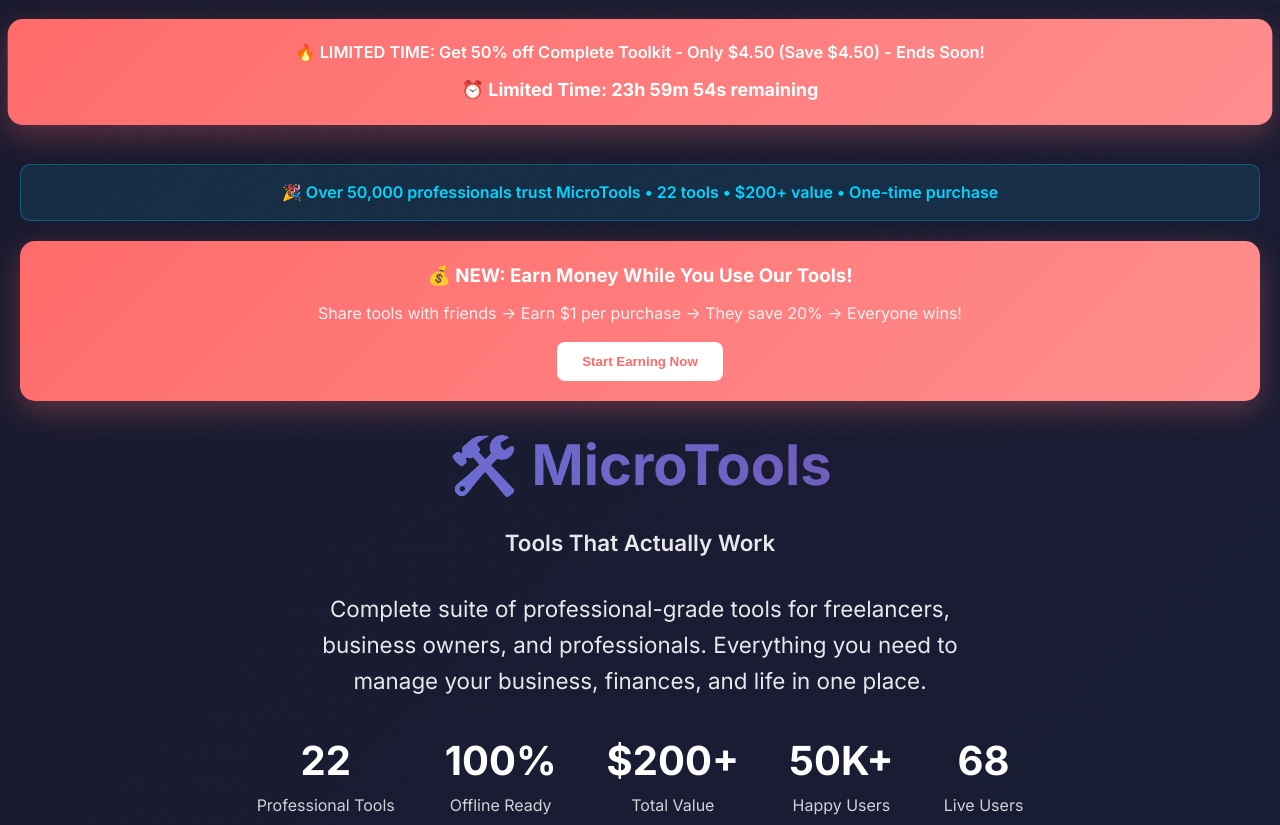
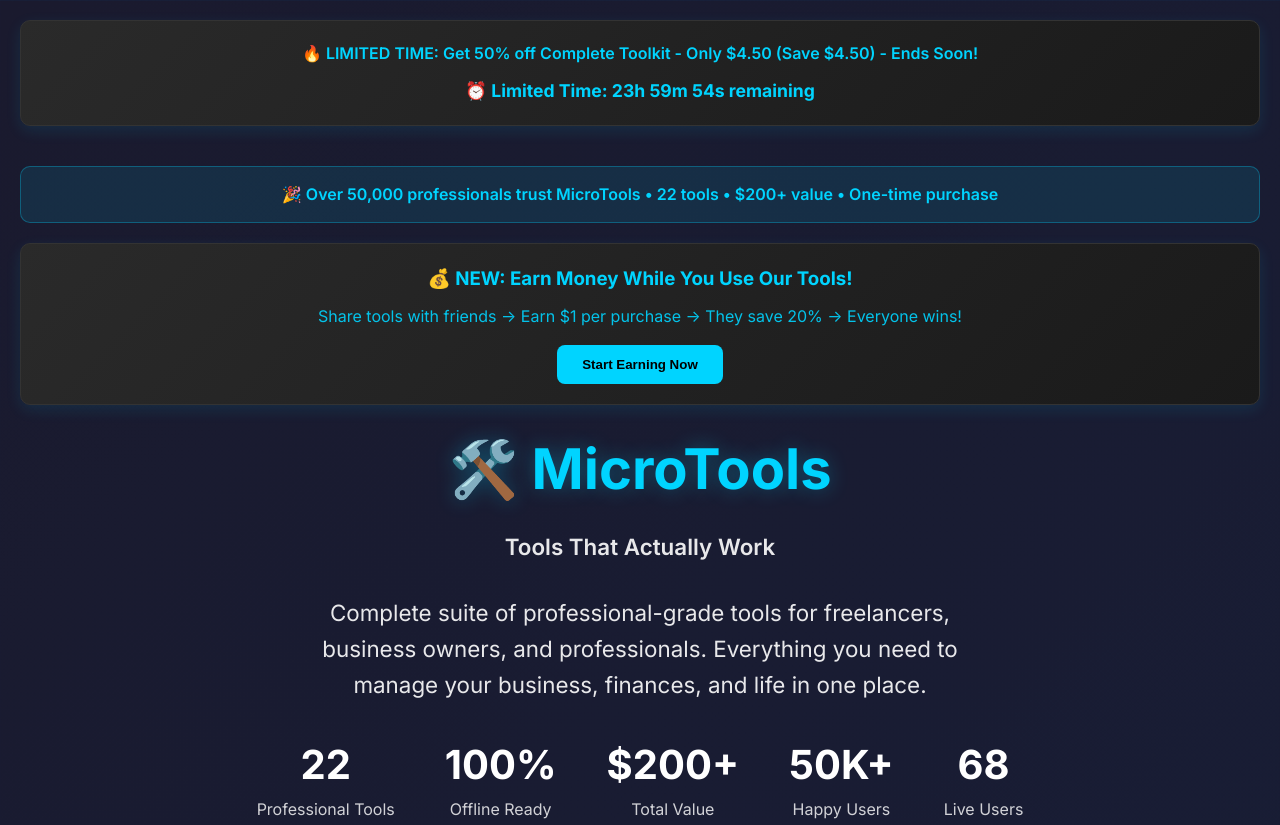
Before and after one commit to emasmela-dotcom/microtools, a plain HTML site: page index.html in a window 1280 px wide. Shown: the top 825 px of the page. Drawn offline with Linux system fonts and the light colour scheme.

Commit message:
Fix color scheme - professional dark sleek design

```diff
--- a/index.html
+++ b/index.html
@@ -23,10 +23,10 @@
         </div>
 
         <!-- Revenue Optimization Banner -->
-        <div style="background: linear-gradient(135deg, #ff6b6b, #ff8e8e); color: white; padding: 20px; border-radius: 15px; margin: 20px 0; text-align: center; box-shadow: 0 10px 30px rgba(255, 107, 107, 0.3);">
+        <div style="background: linear-gradient(135deg, #2a2a2a, #1a1a1a); color: #00d4ff; padding: 20px; border-radius: 10px; margin: 20px 0; text-align: center; border: 1px solid #333; box-shadow: 0 5px 15px rgba(0, 212, 255, 0.1);">
             <h3 style="margin-bottom: 10px;">💰 NEW: Earn Money While You Use Our Tools!</h3>
             <p style="margin-bottom: 15px; opacity: 0.9;">Share tools with friends → Earn $1 per purchase → They save 20% → Everyone wins!</p>
-            <button onclick="showReferralModal()" style="background: white; color: #ff6b6b; border: none; padding: 12px 25px; border-radius: 8px; font-weight: 600; cursor: pointer;">Start Earning Now</button>
+            <button onclick="showReferralModal()" style="background: #00d4ff; color: #000; border: none; padding: 12px 25px; border-radius: 8px; font-weight: 600; cursor: pointer;">Start Earning Now</button>
         </div>
 
         <div class="header">
--- a/styles.css
+++ b/styles.css
@@ -31,10 +31,8 @@
     font-size: 3.5rem;
     margin-bottom: 15px;
     font-weight: 700;
-    background: linear-gradient(45deg, #667eea, #764ba2);
-    -webkit-background-clip: text;
-    -webkit-text-fill-color: transparent;
-    background-clip: text;
+    color: #00d4ff;
+    text-shadow: 0 0 20px rgba(0, 212, 255, 0.3);
 }
 
 .header p {
@@ -83,22 +81,18 @@
 
 /* Urgency Banner */
 .urgency-banner {
-    background: linear-gradient(135deg, #ff6b6b, #ff8e8e);
-    color: white;
+    background: linear-gradient(135deg, #2a2a2a, #1a1a1a);
+    color: #00d4ff;
     padding: 20px;
-    border-radius: 15px;
+    border-radius: 10px;
     margin-bottom: 40px;
     text-align: center;
     font-weight: 600;
-    box-shadow: 0 10px 30px rgba(255, 107, 107, 0.3);
-    animation: pulse 2s infinite;
+    border: 1px solid #333;
+    box-shadow: 0 5px 15px rgba(0, 212, 255, 0.1);
 }
 
-@keyframes pulse {
-    0% { transform: scale(1); }
-    50% { transform: scale(1.02); }
-    100% { transform: scale(1); }
-}
+/* Removed pulse animation for professional look */
 
 /* Freemium Explainer */
 .freemium-section {
@@ -264,13 +258,15 @@
 }
 
 .btn-primary {
-    background: linear-gradient(135deg, #667eea 0%, #764ba2 100%);
-    color: white;
+    background: #00d4ff;
+    color: #000;
+    border: 1px solid #00d4ff;
 }
 
 .btn-primary:hover {
     transform: translateY(-2px);
-    box-shadow: 0 8px 25px rgba(102, 126, 234, 0.3);
+    box-shadow: 0 8px 25px rgba(0, 212, 255, 0.3);
+    background: #0099cc;
 }
 
 .btn-secondary {
```
Also changed, not shown: 1 other file. Lines whose indentation alone changed are shown as unchanged.
